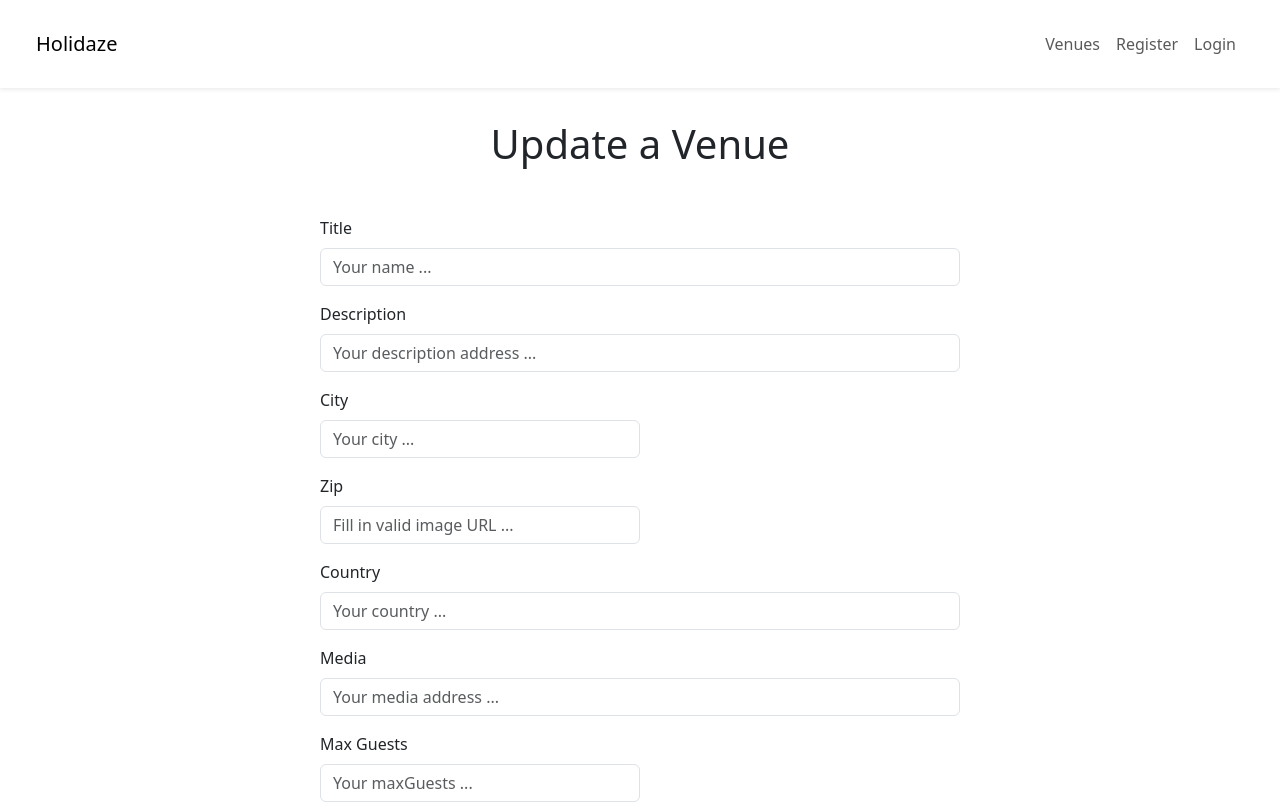
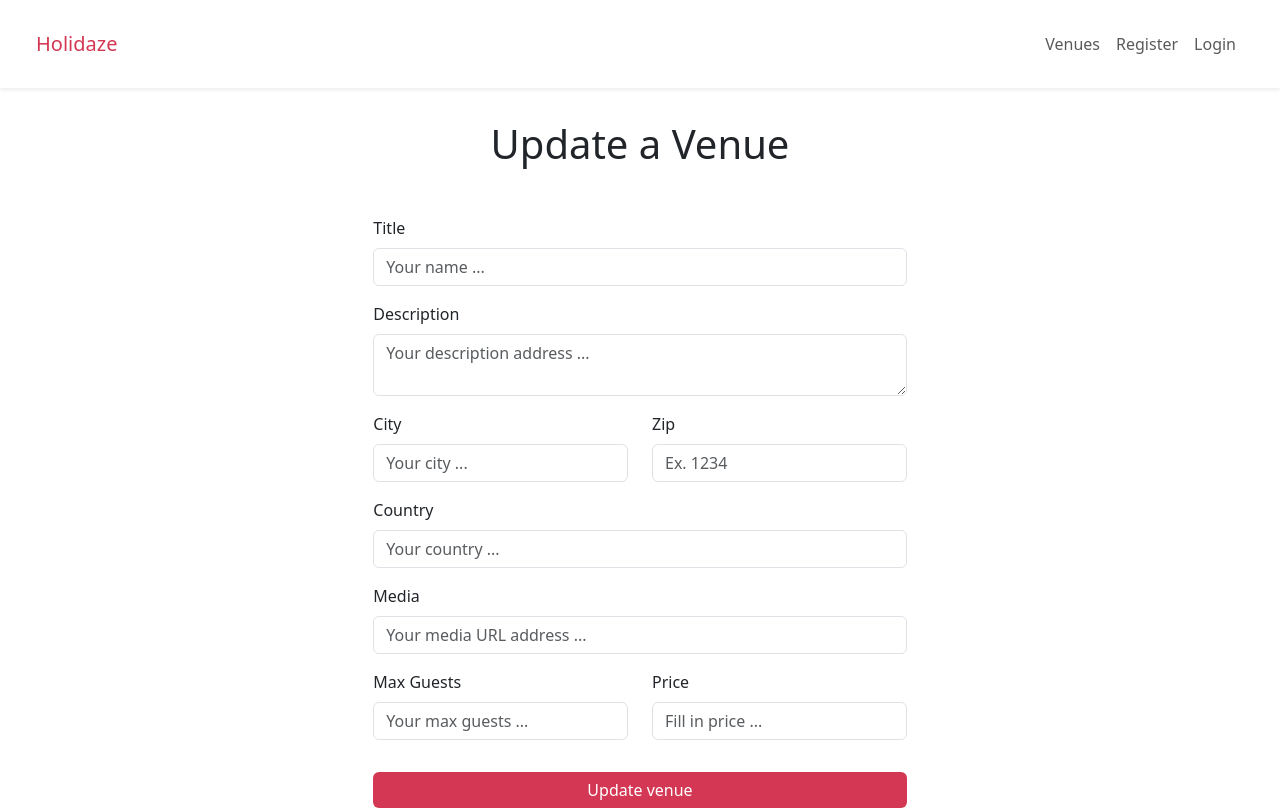
Before and after one commit to eskiltorset/project-exam2, a React (Create React App) app in the folder holidaze/: page /edit/1 in a window 1280 px wide. Shown: the top 810 px of the page. Built offline with nearby package versions, Linux system fonts and the light colour scheme.

Commit message:
More functionality and styling bug fixes

```diff
--- a/holidaze/src/components/Delete/index.jsx
+++ b/holidaze/src/components/Delete/index.jsx
@@ -7,6 +7,8 @@ async function Remove(id){
     const token = localStorage.getItem('accessToken');
     console.log(token)
     const apiKey = '795d7f87-c437-4950-bc0a-f262a0b473a9';
+    const name = localStorage.getItem("loggedInUser");
+
 
 
 
@@ -25,12 +27,19 @@ async function Remove(id){
         console.log(response);
 
         if (response.ok){
-            console.log("Venue deleted successful")
+            console.log("Venue deleted")
+            setTimeout(() => {
+                window.location.href = `/profile/${name}`;
+              }, 1500);
         }
     }
     catch (error){
         console.log(error);
     };
+
+    return (
+        <p className='text-successful'>Venue deleted</p>
+    )
 }
 
 export default Remove;
--- a/holidaze/src/components/Navbar/index.jsx
+++ b/holidaze/src/components/Navbar/index.jsx
@@ -13,6 +13,8 @@ import MaybeShowNavbarLoggedIn from '../MaybeShowNavbarLoggedIn';
 import SignOut from '../SignOut';
 import SearchBar from '../Search';
 import NavDropdown from 'react-bootstrap/NavDropdown';
+import "../../styles/global.css";
+
 
 
 function NavBar() {
@@ -27,7 +29,7 @@ function NavBar() {
 
         <Navbar expand="md" className="bg-body-white shadow-sm p-4">
           <Container fluid>
-            <Navbar.Brand as={NavLink} to="/venues">
+            <Navbar.Brand as={NavLink} to="/venues" className='primary-color'>
               {/* <img src={HolidazeLogo} alt="Holidaze Logo" height='30' width="30"/> */}
               Holidaze
             </Navbar.Brand>
--- a/holidaze/src/components/Search/index.jsx
+++ b/holidaze/src/components/Search/index.jsx
@@ -21,14 +21,14 @@ const SearchBar = ({ onSearch }) => {
     return (
         <Form className="d-flex justify-content-center mb-3" onSubmit={handleSubmit}>
             <Form.Control
-            type="search"
-            placeholder="Search"
-            className="w-50"
-            aria-label="Search"
-            value={searchTerm}
-            onChange={handleChange}
+              type="search"
+              placeholder="Search"
+              className="w-50 mb-3"
+              aria-label="Search"
+              value={searchTerm}
+              onChange={handleChange}
             />
-            <Button variant="outline-dark" type="submit">Search</Button>
+            <Button className='primary-button-outline mb-3' type="submit">Search</Button>
         </Form>
     );
   };
--- a/holidaze/src/components/Update/index.jsx
+++ b/holidaze/src/components/Update/index.jsx
@@ -4,6 +4,9 @@ import Form from 'react-bootstrap/Form';
 import { useForm } from 'react-hook-form';
 import { yupResolver } from '@hookform/resolvers/yup';
 import * as yup from 'yup';
+
+import { Row, Col } from 'react-bootstrap'
+import "../../styles/global.css";
 
 const updateVenue_URL = 'https://v2.api.noroff.dev/holidaze/venues';
 export const apiKey = '795d7f87-c437-4950-bc0a-f262a0b473a9';
@@ -29,9 +32,9 @@ function Update(){
         // .required('Please enter your city'),
       zip: yup
         .string()
-        .min(4, 'Your city should be at least 4 characters.')
-        .max(4, 'Your city cannot be longer than 4 characters.'),
-        // .required('Your description must be @stud.noroff.no'),
+        .matches(/^[0-9]+$/, "Must be only digits")
+        .min(4, 'Must be exactly 4 digits')
+        .max(4, 'Must be exactly 4 digits'),
       city: yup
         .string()
         .min(2, 'Your city should be at least 2 characters.')
@@ -125,7 +128,7 @@ function Update(){
 
         return (
             <div className='d-flex justify-content-center'>
-              <Form onSubmit={handleSubmit(onSubmit)} className='vh-100 w-50 mt-3' id="registerForm">
+              <Form onSubmit={handleSubmit(onSubmit)} className='vh-100 col-sm-8 col-md-6 col-xl-5 mt-3' id="registerForm">
                 <h1 className='text-center mt-3 mb-5'>Update a Venue</h1>
 
                 <Form.Group className="mb-3">
@@ -136,10 +139,10 @@ function Update(){
 
                 <Form.Group className="mb-3">
                   <Form.Label htmlFor="description">Description</Form.Label>
-                  <Form.Control {...register('description')} placeholder='Your description address ...'/>
+                  <Form.Control {...register('description')} as="textarea" placeholder='Your description address ...'/>
                   <Form.Text className='text-danger'>{errors.description?.message}</Form.Text>
                 </Form.Group>
-
+                <Row>
                   <Form.Group className="mb-3 w-50 display-inline-block">
                     <Form.Label htmlFor="city">City</Form.Label>
                     <Form.Control {...register('city')} placeholder='Your city ...'/>
@@ -148,10 +151,10 @@ function Update(){
 
                   <Form.Group className="mb-3 w-50 display-inline-block">
                     <Form.Label htmlFor="zip">Zip</Form.Label>
-                  <Form.Control {...register('zip')} placeholder='Fill in valid image URL ...'/>
+                    <Form.Control {...register('zip')} placeholder='Ex. 1234'/>
                     <Form.Text className='text-danger'>{errors.zip?.message}</Form.Text>
                   </Form.Group>
-
+                </Row>
                 <Form.Group className="mb-3">
                   <Form.Label htmlFor="country">Country</Form.Label>
                   <Form.Control {...register('country')} placeholder='Your country ...'/>
@@ -160,25 +163,26 @@ function Update(){
 
                 <Form.Group className="mb-3">
                   <Form.Label htmlFor="media">Media</Form.Label>
-                  <Form.Control {...register('media')} placeholder='Your media address ...'/>
+                  <Form.Control {...register('media')} placeholder='Your media URL address ...'/>
                   <Form.Text className='text-danger'>{errors.media?.message}</Form.Text>
                 </Form.Group>
 
+                <Row>
                   <Form.Group className="mb-3 w-50 display-inline-block">
                     <Form.Label htmlFor="maxGuests">Max Guests</Form.Label>
-                  <Form.Control {...register('maxGuests')} placeholder='Your maxGuests ...'/>
+                    <Form.Control {...register('maxGuests')} placeholder='Your max guests ...'/>
                     <Form.Text className='text-danger'>{errors.maxGuests?.message}</Form.Text>
                   </Form.Group>
 
                   <Form.Group className="mb-3 w-50 display-inline-block">
-                  <Form.Label htmlFor="price">price</Form.Label>
+                    <Form.Label htmlFor="price">Price</Form.Label>
                     <Form.Control {...register('price')} placeholder='Fill in price ...'/>
                     <Form.Text className='text-danger'>{errors.price?.message}</Form.Text>
                   </Form.Group>
-
+                </Row>
                 <Form.Text className='register-success text-success'></Form.Text>
 
-                <Button variant="secondary" className='w-100 mt-2' type="submit">
+                <Button className='primary-button mt-3' type="submit">
                   Update venue
                 </Button>
 
--- a/holidaze/src/pages/CreateVenue/index.jsx
+++ b/holidaze/src/pages/CreateVenue/index.jsx
@@ -39,9 +39,10 @@ function CreateVenue() {
         .min(2, 'Your city should be at least 8 characters.')
         .max(25, 'Your city cannot be longer than 50 characters.'),
       zip: yup
-        .number()
-        .min(4, 'Your zip should be at least 4 characters.')
-        .max(4, 'Your zip cannot be longer than 4 characters.'),
+        .string()
+        .matches(/^[0-9]+$/, "Must be only digits")
+        .min(4, 'Must be exactly 4 digits')
+        .max(4, 'Must be exactly 4 digits'),
       city: yup
         .string()
         .min(2, 'Your city should be at least 2 characters.')
@@ -175,7 +176,7 @@ function CreateVenue() {
               <Row>
                 <Form.Group className="mb-3 w-50 display-inline-block">
                   <Form.Label htmlFor="maxGuests">Max Guests</Form.Label>
-                  <Form.Control {...register('maxGuests')} placeholder='Your maxGuests ...'/>
+                  <Form.Control {...register('maxGuests')} placeholder='Your max guests ...'/>
                   <Form.Text className='text-danger'>{errors.maxGuests?.message}</Form.Text>
                 </Form.Group>
 
--- a/holidaze/src/pages/Profile/index.jsx
+++ b/holidaze/src/pages/Profile/index.jsx
@@ -75,7 +75,7 @@ function Profile() {
       }, []);
 
       if (isLoading) {
-        return <div>Loading venues</div>;
+        return <div className='vh-100 text-center mt-5'>Loading venues ...</div>;
       }
 
       if (isError) {
--- a/holidaze/src/pages/Register/index.jsx
+++ b/holidaze/src/pages/Register/index.jsx
@@ -30,7 +30,6 @@ function Register() {
       .required('Please enter your username'),
       email: yup
         .string().email('^[\w\-.]+@(stud\.)?noroff\.no$')
-        // .validate("@stud.noroff.no")
         .required('Your email must be @stud.noroff.no'),
       password: yup
         .string()
@@ -114,11 +113,6 @@ function Register() {
               }
         }
 
-        // let emailInput = document.getElementById("email_input").value;
-        // let pwdInput = document.getElementById("password_input").value;
-        // let avatarInput = document.getElementById("avatar_input").value;
-        // console.log(emailInput, pwdInput, avatarInput);
-
         return (
           <div className='d-flex justify-content-center'>
             <Form onSubmit={handleSubmit(onSubmit)} className='vh-100 col-sm-8 col-md-6 col-xl-4 mt-3' id="registerForm">
--- a/holidaze/src/pages/Venues/index.jsx
+++ b/holidaze/src/pages/Venues/index.jsx
@@ -74,8 +74,11 @@ function Venues() {
 
 
       return (
-        <div className='m-3'> <h1 className="text-center p-3">Venues</h1>
-        <SearchBar onSearch={handleSearch}/>
+        <div>
+        <div className='bg-profile mt-0'>
+          <h1 className="text-center p-3 bg-profile">Venues</h1>
+          <SearchBar onSearch={handleSearch}/>
+        </div>
 
         <div className='venues-div d-flex flex-row flex-wrap justify-content-evenly'>
          {Array.from(venues).map((venue) => {
--- a/holidaze/src/styles/global.css
+++ b/holidaze/src/styles/global.css
@@ -9,6 +9,17 @@
     background-color: #da556d !important;
 }
 
+.primary-button-outline {
+    background-color: #ffffff !important;
+    outline: 2px solid #D33753 !important;
+    color: #D33753  !important;
+    border: none !important;
+}
+
+.primary-color {
+    color: #D33753 !important;
+}
+
 .bg-profile {
     background-color: #da556d !important;
     color: white;
```
Also changed, not shown: holidaze/src/components/EditVenueModal/index.jsx (+31 -31 lines), holidaze/src/pages/SingleVenue/index.jsx (+25 -7 lines). Lines whose indentation alone changed are shown as unchanged.
